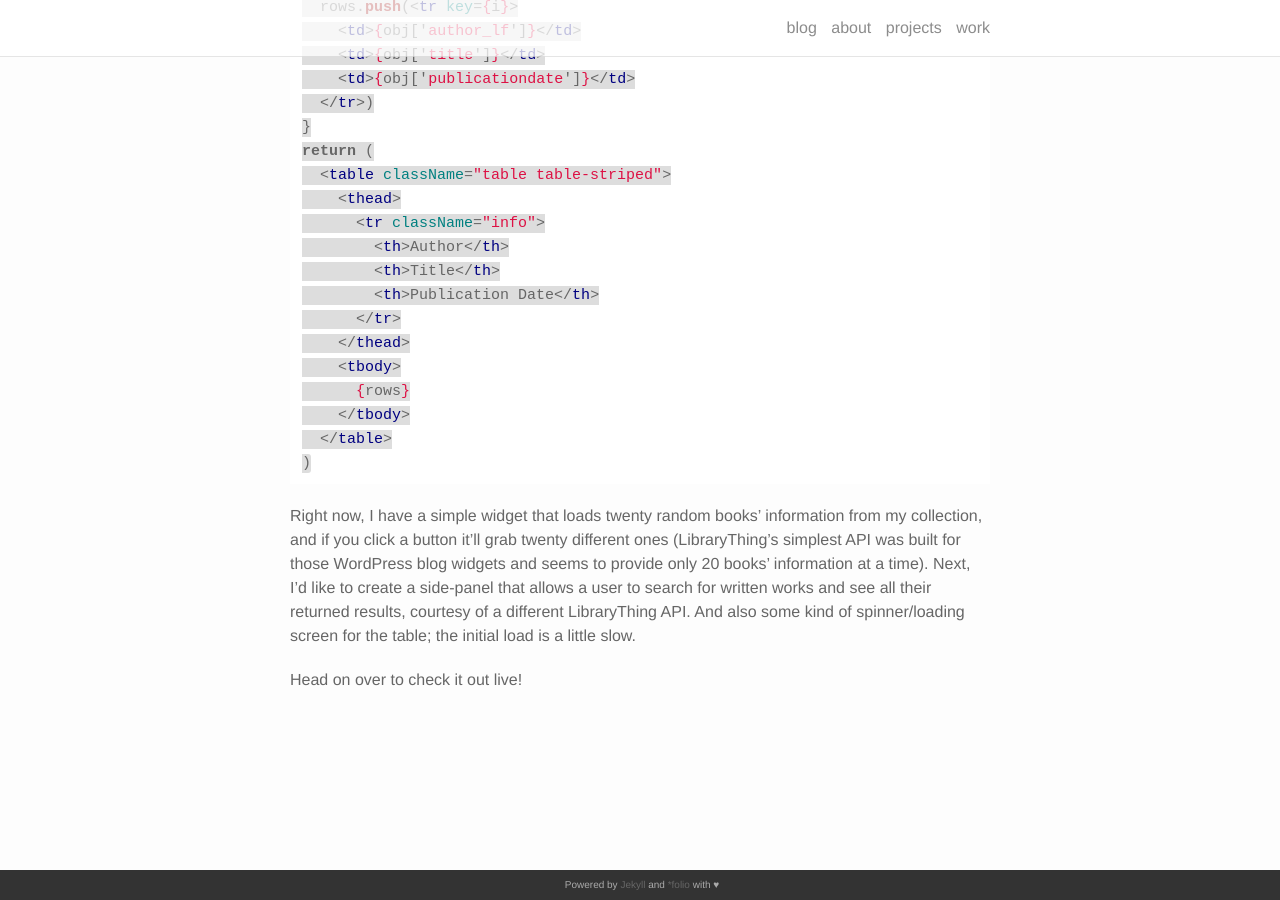
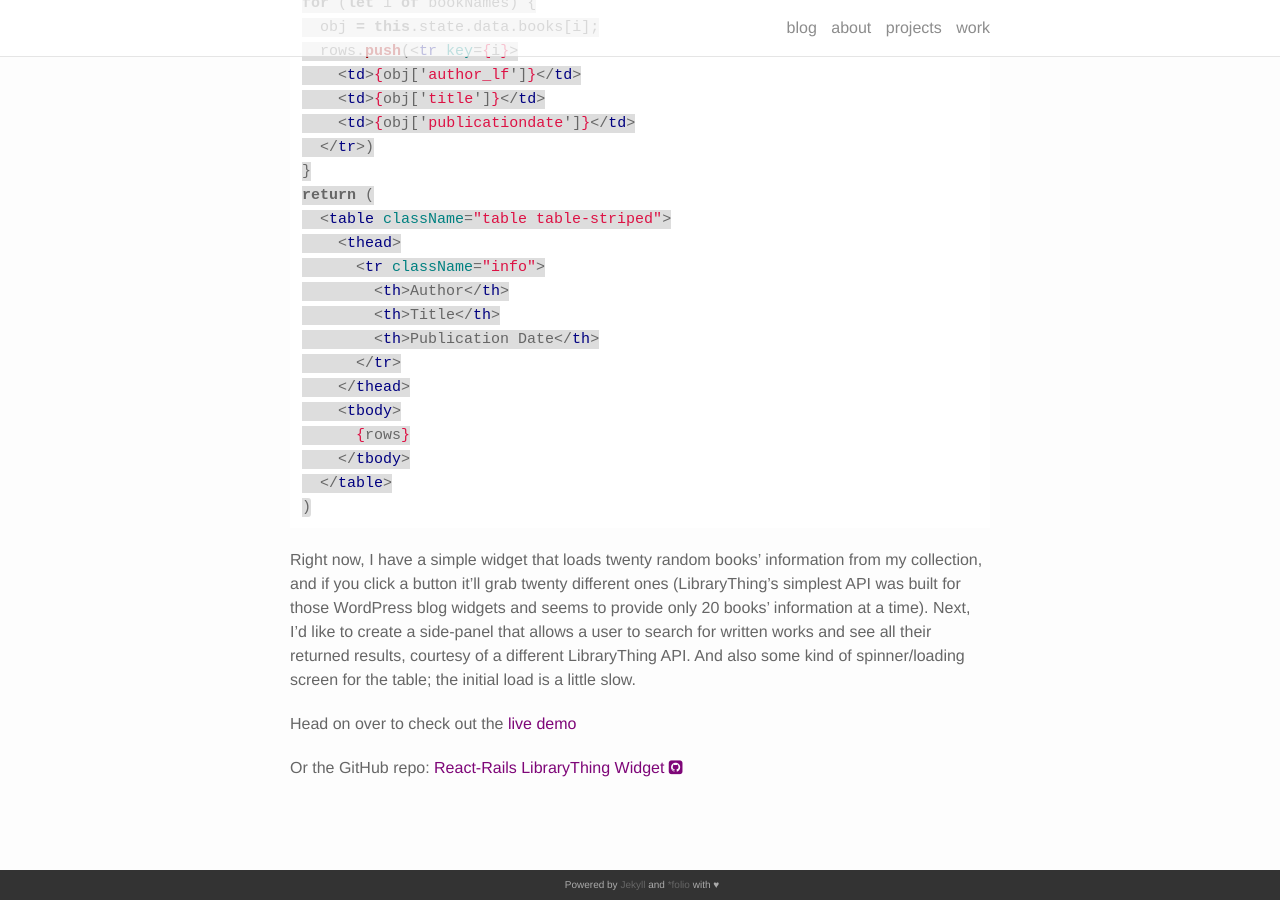
Before and after one commit to kmabrahamson/personal_site, a Jekyll site: the page built from _portfolio/2_rails-react-lt-clone.markdown, in a window 1280 px wide and 900 px high, scrolled down 1495 px. Built offline with Jekyll 4.4.1, drawn with Linux system fonts in a browser that asks for light colours; nearby versions of some CDN libraries; some of the changed text lies outside the part shown.

Commit message:
photo, text changes

```diff
--- a/_portfolio/1_react-comment-form.markdown
+++ b/_portfolio/1_react-comment-form.markdown
@@ -5,7 +5,7 @@
 img:
 ---
 
-See the Github repo of the finished project: <a href="https://github.com/kmabrahamson/react-tutorial" target="_blank">Customized React Comment Form</a>
+See the GitHub repo of the finished project: <a href="https://github.com/kmabrahamson/react-tutorial" target="_blank">Customized React Comment Form</a>
 <a href="https://github.com/kmabrahamson/react-tutorial" target="_blank"><i class="fa fa-github-square"></i></a>
 
 It finally happened. Enough of my students started coming to me with React questions or expressing their interest in  learning React that it seemed time to figure out what was going on with the new Javascript hotness. The last time I learned a JS framework, AngularJS 1.x, it had been in production and with the support of fellow devs to let me know what was worth focusing on, but this time I was plunging in solo with a series of tutorials and whatever the documentation said to guide me.
--- a/_portfolio/2_rails-react-lt-clone.markdown
+++ b/_portfolio/2_rails-react-lt-clone.markdown
@@ -5,7 +5,9 @@
 img: /img/LT-clone-code.png
 ---
 
-See the Github repo of the finished project: <a href="https://github.com/kmabrahamson/librarything_clone" target="_blank">React-Rails LibraryThing Widget</a>
+[Live Demo](https://lt-widget.herokuapp.com){:target="_blank"}
+
+GitHub: <a href="https://github.com/kmabrahamson/librarything_clone" target="_blank">React-Rails LibraryThing Widget</a>
 <a href="https://github.com/kmabrahamson/librarything_clone" target="_blank"><i class="fa fa-github-square"></i></a>
 
 The next step after modifying a few tutorials and following Tyler McGinnis' excellent [ReactJS Fundamentals](https://reacttraining.com/online/react-fundamentals) course was building something of my own, right?
@@ -75,4 +77,7 @@
 
 Right now, I have a simple widget that loads twenty random books' information from my collection, and if you click a button it'll grab twenty different ones (LibraryThing's simplest API was built for those WordPress blog widgets and seems to provide only 20 books' information at a time). Next, I'd like to create a side-panel that allows a user to search for written works and see all their returned results, courtesy of a different LibraryThing API. And also some kind of spinner/loading screen for the table; the initial load is a little slow.
 
-Head on over to check it out live!
+Head on over to check out the [live demo](https://lt-widget.herokuapp.com){:target="_blank"}
+
+Or the GitHub repo: <a href="https://github.com/kmabrahamson/librarything_clone" target="_blank">React-Rails LibraryThing Widget</a>
+<a href="https://github.com/kmabrahamson/librarything_clone" target="_blank"><i class="fa fa-github-square"></i></a>
```
Also changed, not shown: img/LT-widget-screenshot1.png.
